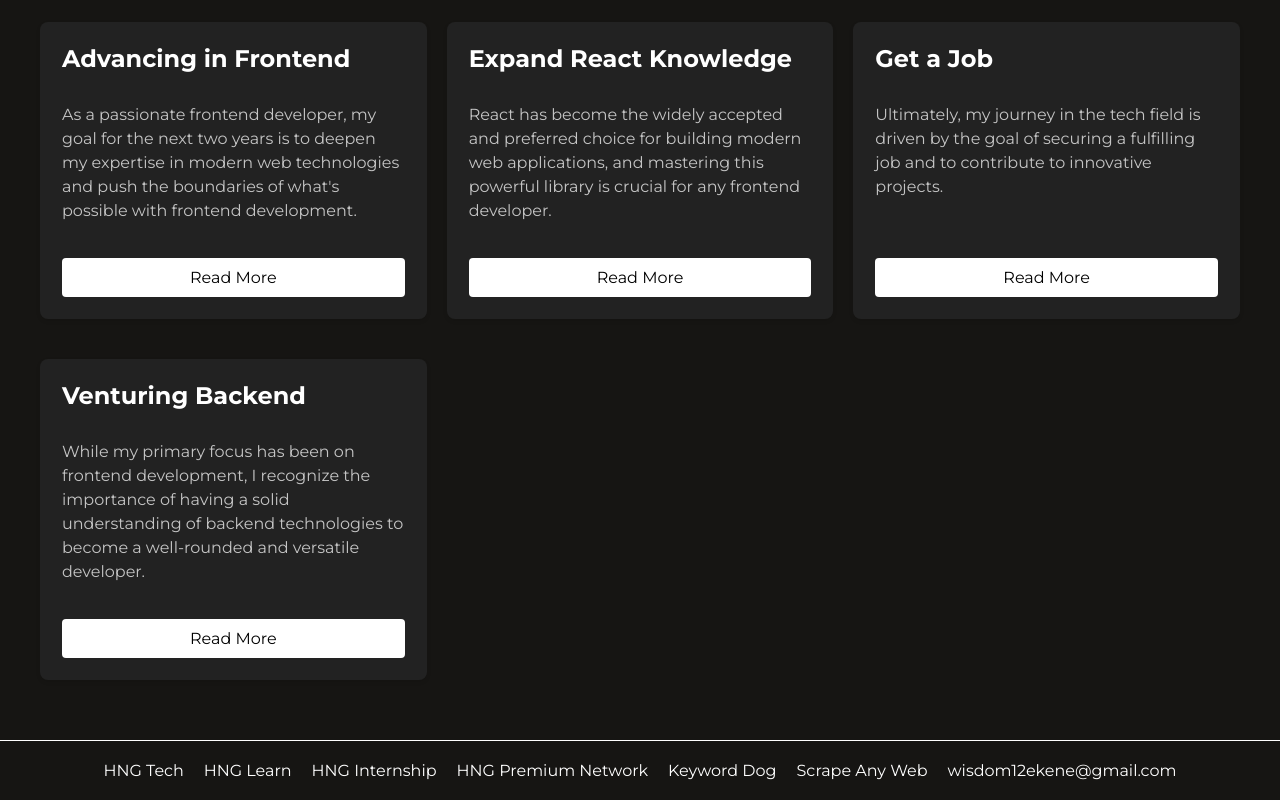
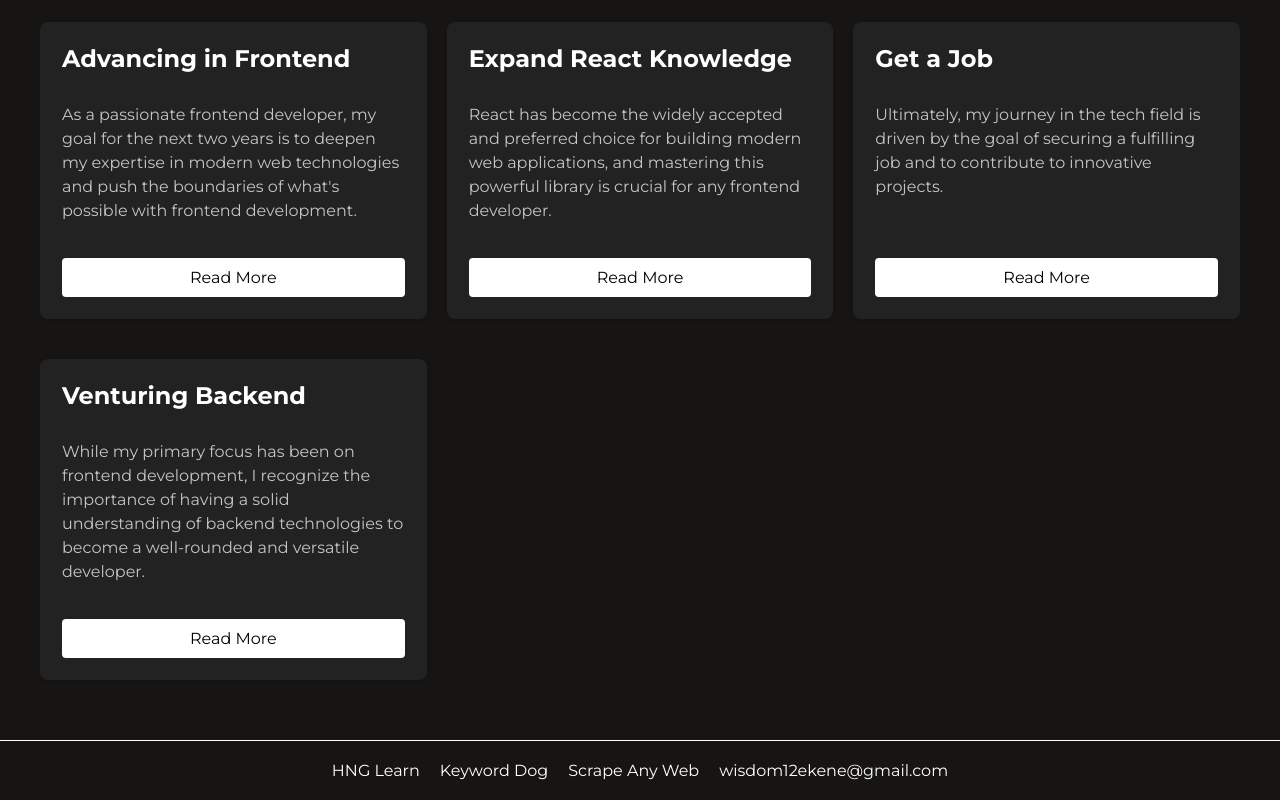
Before and after one commit to wisdomchinecherem/wisdomchinecherem-HNG_task1, a plain HTML site: page index.html in a window 1280 px wide. Shown: the part 946-1746 px from the top of the page. Drawn offline with Linux system fonts and the light colour scheme.

Commit message:
Update index.html

```diff
--- a/index.html
+++ b/index.html
@@ -136,25 +136,10 @@
       </div>
     </div>
 
-    <footer id="footer">
+   <footer id="footer">
       <div class="footer_links">
-        <a href="https://hng.tech" target="_blank" data-testid="hngLink"
-          >HNG Tech</a
-        >
-        <div class="divider"></div>
         <a href="https://hng.tech/learn" target="_blank" data-testid="hngLink"
           >HNG Learn</a
-        >
-        <div class="divider"></div>
-        <a
-          href="https://hng.tech/internship"
-          target="_blank"
-          data-testid="hngLink"
-          >HNG Internship</a
-        >
-        <div class="divider"></div>
-        <a href="https://hng.tech/premium" target="_blank" data-testid="hngLink"
-          >HNG Premium Network</a
         >
         <div class="divider"></div>
         <a href="https://keyword.dog" target="_blank" data-testid="keywordLink"
@@ -168,7 +153,7 @@
           >Scrape Any Web</a
         >
         <div class="divider"></div>
-        <p data-testid="slackEmail">wisdom12ekene@gmail.com</p>
+        <p data-testid="slackEmail" class="email">wisdom12ekene@gmail.com</p>
       </div>
     </footer>
     <script src="./main.js"></script>
```
